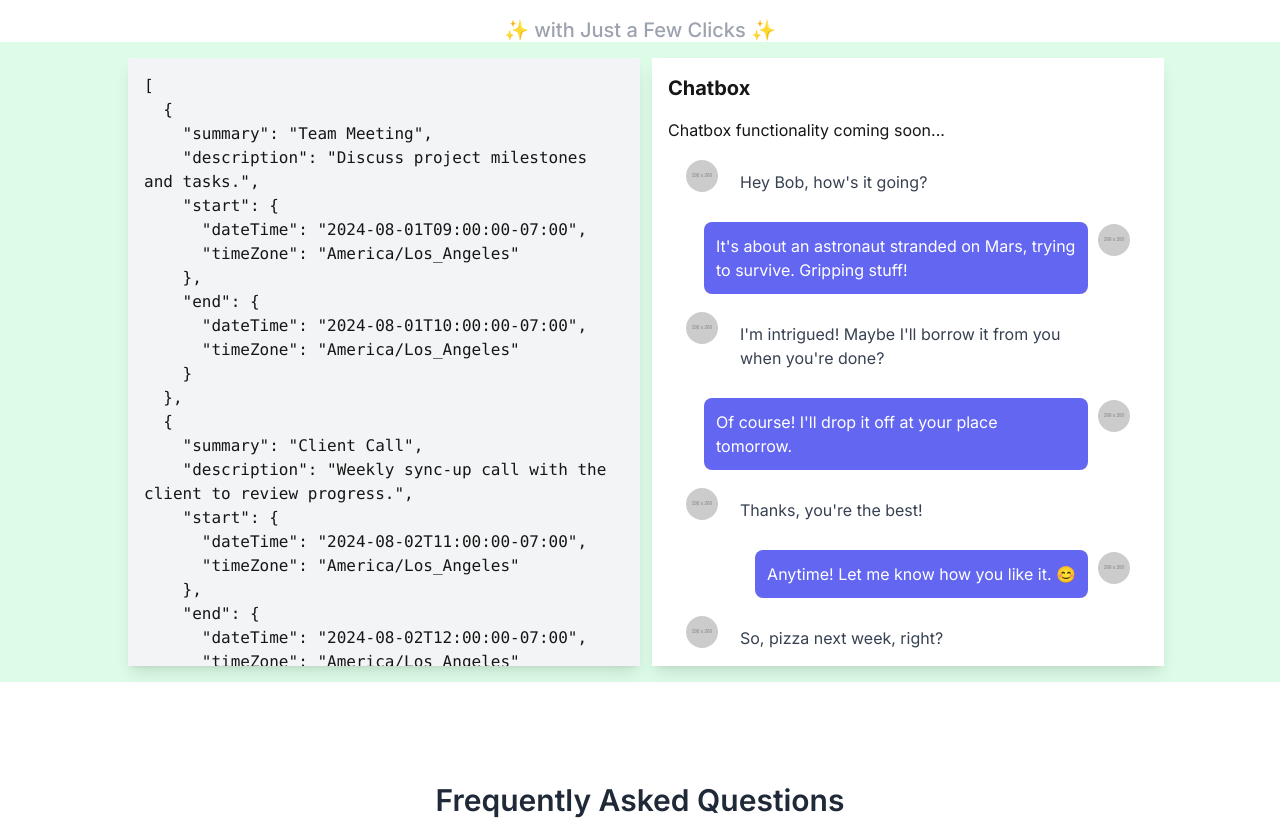
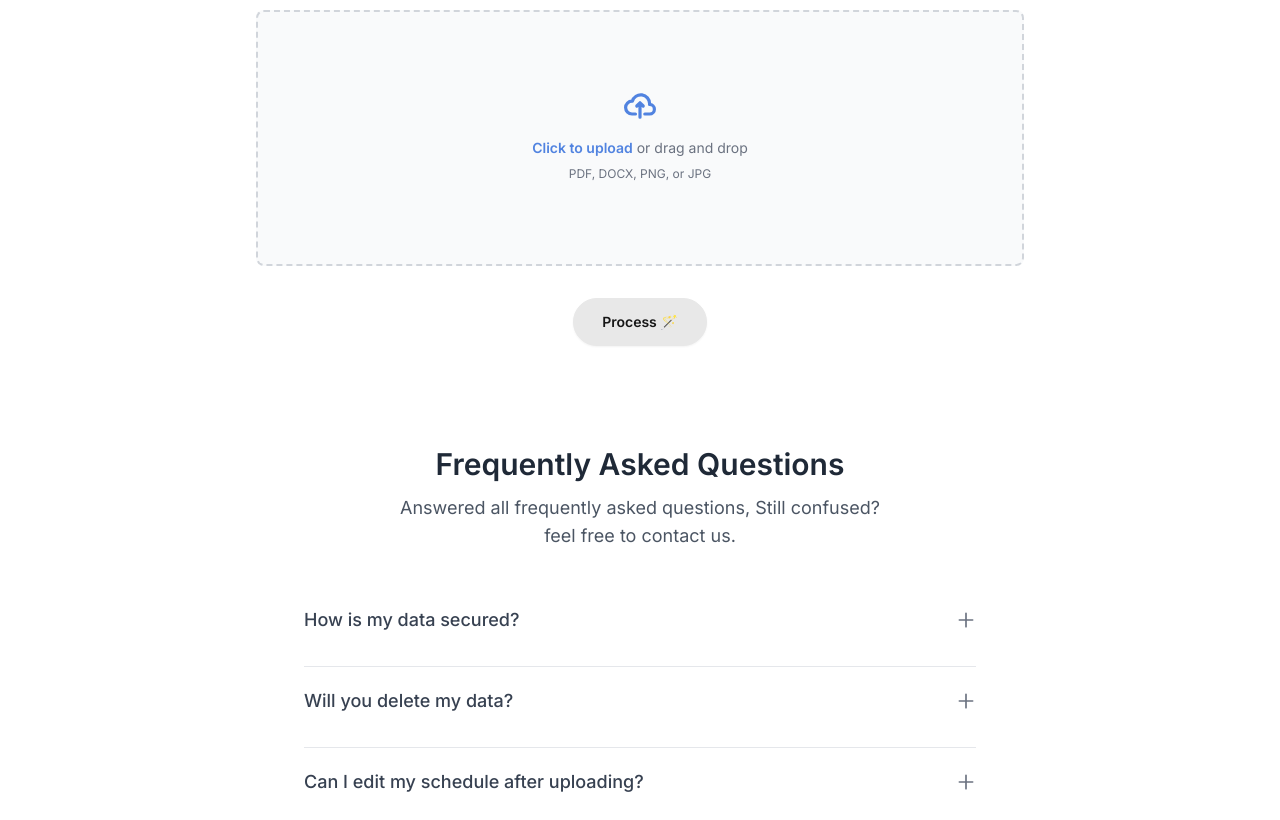
Before and after one commit to mk-sriram/pdf2cal, a Next.js app: page / in a window 1280 px wide. Shown: the part 380-1200 px from the top of the page. Built offline with nearby package versions, Linux system fonts and the light colour scheme.

Commit message:
fit chatare design, component now loads

```diff
--- a/package.json
+++ b/package.json
@@ -22,6 +22,7 @@
     "pdfjs-dist": "^4.5.136",
     "react": "^18",
     "react-dom": "^18",
+    "react-icons": "^5.2.1",
     "react-pdf": "^9.1.0",
     "react-syntax-highlighter": "^15.5.0",
     "typewriter-effect": "^2.21.0"
--- a/src/components/ActionArea/ActionArea.tsx
+++ b/src/components/ActionArea/ActionArea.tsx
@@ -2,15 +2,18 @@
 import React from "react";
 import Droparea from "./Droparea";
 import ChatArea from "./ChatArea";
-
+interface MsgItem {
+  role: string;
+  content: string;
+}
 const ActionArea: React.FC = () => {
   // const [isChatVisible, setIsChatVisible] = React.useState(false);
   // const [jsonData, setJsonData] = React.useState(null);
 
-  // const handleFileProcessed = (data: any) => {
-  //   setJsonData(data);
-  //   setIsChatVisible(true);
-  // };
+  const handleFileProcessed = (data: any) => {
+    // setJsonData(data);
+    // setIsChatVisible(true);
+  };
   const jsonData = [
     {
       summary: "Team Meeting",
@@ -90,7 +93,7 @@ const ActionArea: React.FC = () => {
       >
         {jsonData && <ChatArea jsonData={jsonData} />}
       </div> */}
-      <ChatArea jsonData={jsonData} />
+      <Droparea onFileProcessed={handleFileProcessed} />
 
     </div>
   );
--- a/src/components/ActionArea/ChatArea.tsx
+++ b/src/components/ActionArea/ChatArea.tsx
@@ -1,152 +1,113 @@
+"use client";
 import React, { useState } from "react";
-
-interface ChatAreaProps {
-  jsonData: any; // Replace 'any' with a more specific type if you know the structure
+import { FaArrowUp } from "react-icons/fa";
+interface MsgItem {
+  role: string;
+  content: string;
 }
 
-const ChatArea: React.FC<ChatAreaProps> = ({ jsonData }) => {
+const ChatBubble: React.FC<{ msgItem: MsgItem }> = ({ msgItem }) => {
+  const { role, content } = msgItem;
+
+  // Determine if the message is from the user
+  const isUser = role === "user";
+  // Apply different styles based on the role
+  const bubbleClass = isUser
+    ? "bg-[#0b7dffd4] text-white"
+    : "bg-white text-gray-800";
+
   return (
-    <div className="flex w-full h-[80vh] mt-8 bg-green-100 justify-center items-center ">
-      {/* Left block for JSON data */}
-      <div className="w-[40%] h-[95%] p-4 bg-gray-100 overflow-scroll mx-3 shadow-lg ">
-        <pre className="whitespace-pre-wrap ">
-          {JSON.stringify(jsonData, null, 2)}
-        </pre>
-      </div>
-
-      {/* Right block for chatbox */}
-      <div className="w-[40%] h-[95%] p-4 bg-white  overflow-scroll shadow-lg">
-        <h2 className="text-xl font-bold mb-4">Chatbox</h2>
-        {/* Chatbox content will go here */}
-        <p>Chatbox functionality coming soon...</p>
-        <div className="h-screen overflow-y-auto p-4 pb-36">
-          {/* <!-- Incoming Message --> */}
-          <div className="flex mb-4 cursor-pointer">
-            <div className="w-9 h-9 rounded-full flex items-center justify-center mr-2">
+    <div className={`flex ${isUser ? "justify-end" : "justify-start"} mb-4 `}>
+      {!isUser && (
+        <div className="w-9 h-9 rounded-full flex items-center justify-center mr-2 shadow">
           <img
             src="https://placehold.co/200x/ffa8e4/ffffff.svg?text=ʕ•́ᴥ•̀ʔ&font=Lato"
             alt="User Avatar"
             className="w-8 h-8 rounded-full"
           />
         </div>
-            <div className="flex max-w-96 bg-white rounded-lg p-3 gap-3">
-              <p className="text-gray-700">Hey Bob, how's it going?</p>
+      )}
+
+      <div
+        className={` flex max-w-96 p-3 gap-3 shadow rounded-3xl px-4 ${bubbleClass}`}
+      >
+        {content}
+      </div>
+    </div>
+  );
+};
+
+interface ChatAreaProps {
+  jsonData: any; // Raw JSON data to display
+  chatMessages: MsgItem[]; // Array of chat messages
+}
+
+// Example usage with placeholder data
+
+const ChatArea: React.FC<ChatAreaProps> = ({ jsonData, chatMessages }) => {
+  const [messageList, setMessageList] = React.useState(chatMessages);
+  const [chatMessage, setChatMessage] = React.useState("");
+  const messagesContainerRef = React.useRef<HTMLDivElement | null>(null);
+
+  React.useEffect(() => {
+    // Scroll to the bottom of the messages container
+    if (messagesContainerRef.current) {
+      messagesContainerRef.current.scrollTo({
+        top: messagesContainerRef.current.scrollHeight,
+        behavior: "smooth",
+      });
+    }
+  }, [messageList]);
+
+  //handleSendingChat messages
+  const handleChatMessage = () => {
+    if (chatMessage.trim()) {
+      setMessageList([...messageList, { role: "user", content: chatMessage }]);
+      setChatMessage("");
+    }
+  };
+
+  return (
+    <div className="flex flex-col justify-start items-center w-full h-fit">
+      <div className="flex w-[85%] h-[80vh] mt-8 bg-whitejustify-center items-center space-x-5  border-2 border-gray-300 border-dashed px-4 rounded-2xl">
+        {/* Left block for JSON data */}
+        <div className="flex w-[60%] h-[95%] p-4 justify-center shadow-xl rounded-2xl bg-gray-100">
+          <div className="overflow-scroll w-full ">
+            <div className="h-screen p-4 pb-36">
+              {JSON.stringify(jsonData, null, 2)}
+            </div>
           </div>
         </div>
 
-          {/* <!-- Outgoing Message --> */}
-          <div className="flex justify-end mb-4 cursor-pointer">
-            <div className="flex max-w-96 bg-indigo-500 text-white rounded-lg p-3 gap-3">
-              <p>
-                It's about an astronaut stranded on Mars, trying to survive.
-                Gripping stuff!
-              </p>
-            </div>
-            <div className="w-9 h-9 rounded-full flex items-center justify-center ml-2">
-              <img
-                src="https://placehold.co/200x/b7a8ff/ffffff.svg?text=ʕ•́ᴥ•̀ʔ&font=Lato"
-                alt="My Avatar"
-                className="w-8 h-8 rounded-full"
-              />
+        {/* Right block for chatbox */}
+        <div className="flex flex-col w-[40%] h-[95%] p-4 justify-center shadow-xl rounded-2xl bg-gray-100">
+          <div
+            className="overflow-scroll w-full  bg-transparent"
+            ref={messagesContainerRef}
+          >
+            <div className=" p-4 pb-36 bg-transparent">
+              {chatMessages.map((msg, index) => (
+                <ChatBubble key={index} msgItem={msg} />
+              ))}
             </div>
           </div>
 
-          {/* <!-- Incoming Message --> */}
-          <div className="flex mb-4 cursor-pointer">
-            <div className="w-9 h-9 rounded-full flex items-center justify-center mr-2">
-              <img
-                src="https://placehold.co/200x/ffa8e4/ffffff.svg?text=ʕ•́ᴥ•̀ʔ&font=Lato"
-                alt="User Avatar"
-                className="w-8 h-8 rounded-full"
+          <div className=" flex  bg-[#ffffff] rounded-full px-4 py-2 shadow">
+            <input
+              type="text"
+              placeholder="Message Parsyll"
+              value={chatMessage}
+              onChange={(e) => setChatMessage(e.target.value)}
+              className="flex-1 mx-4 bg-transparent text-gray-800 placeholder-gray-300 outline-none"
+              onKeyDown={handleChatMessage}
             />
-            </div>
-            <div className="flex max-w-96 bg-white rounded-lg p-3 gap-3">
-              <p className="text-gray-700">
-                I'm intrigued! Maybe I'll borrow it from you when you're done?
-              </p>
-            </div>
-          </div>
 
-          {/* <!-- Outgoing Message --> */}
-          <div className="flex justify-end mb-4 cursor-pointer">
-            <div className="flex max-w-96 bg-indigo-500 text-white rounded-lg p-3 gap-3">
-              <p>Of course! I'll drop it off at your place tomorrow.</p>
-            </div>
-            <div className="w-9 h-9 rounded-full flex items-center justify-center ml-2">
-              <img
-                src="https://placehold.co/200x/b7a8ff/ffffff.svg?text=ʕ•́ᴥ•̀ʔ&font=Lato"
-                alt="My Avatar"
-                className="w-8 h-8 rounded-full"
-              />
-            </div>
-          </div>
-
-          {/* <!-- Incoming Message --> */}
-          <div className="flex mb-4 cursor-pointer">
-            <div className="w-9 h-9 rounded-full flex items-center justify-center mr-2">
-              <img
-                src="https://placehold.co/200x/ffa8e4/ffffff.svg?text=ʕ•́ᴥ•̀ʔ&font=Lato"
-                alt="User Avatar"
-                className="w-8 h-8 rounded-full"
-              />
-            </div>
-            <div className="flex max-w-96 bg-white rounded-lg p-3 gap-3">
-              <p className="text-gray-700">Thanks, you're the best!</p>
-            </div>
-          </div>
-
-          {/* <!-- Outgoing Message --> */}
-          <div className="flex justify-end mb-4 cursor-pointer">
-            <div className="flex max-w-96 bg-indigo-500 text-white rounded-lg p-3 gap-3">
-              <p>Anytime! Let me know how you like it. 😊</p>
-            </div>
-            <div className="w-9 h-9 rounded-full flex items-center justify-center ml-2">
-              <img
-                src="https://placehold.co/200x/b7a8ff/ffffff.svg?text=ʕ•́ᴥ•̀ʔ&font=Lato"
-                alt="My Avatar"
-                className="w-8 h-8 rounded-full"
-              />
-            </div>
-          </div>
-
-          {/* <!-- Incoming Message --> */}
-          <div className="flex mb-4 cursor-pointer">
-            <div className="w-9 h-9 rounded-full flex items-center justify-center mr-2">
-              <img
-                src="https://placehold.co/200x/ffa8e4/ffffff.svg?text=ʕ•́ᴥ•̀ʔ&font=Lato"
-                alt="User Avatar"
-                className="w-8 h-8 rounded-full"
-              />
-            </div>
-            <div className="flex max-w-96 bg-white rounded-lg p-3 gap-3">
-              <p className="text-gray-700">So, pizza next week, right?</p>
-            </div>
-          </div>
-
-          {/* <!-- Outgoing Message --> */}
-          <div className="flex justify-end mb-4 cursor-pointer">
-            <div className="flex max-w-96 bg-indigo-500 text-white rounded-lg p-3 gap-3">
-              <p>Absolutely! Can't wait for our pizza date. 🍕</p>
-            </div>
-            <div className="w-9 h-9 rounded-full flex items-center justify-center ml-2">
-              <img
-                src="https://placehold.co/200x/b7a8ff/ffffff.svg?text=ʕ•́ᴥ•̀ʔ&font=Lato"
-                alt="My Avatar"
-                className="w-8 h-8 rounded-full"
-              />
-            </div>
-          </div>
-          {/* <!-- Incoming Message --> */}
-          <div className="flex mb-4 cursor-pointer">
-            <div className="w-9 h-9 rounded-full flex items-center justify-center mr-2">
-              <img
-                src="https://placehold.co/200x/ffa8e4/ffffff.svg?text=ʕ•́ᴥ•̀ʔ&font=Lato"
-                alt="User Avatar"
-                className="w-8 h-8 rounded-full"
-              />
-            </div>
-            <div className="flex max-w-96 bg-white rounded-lg p-3 gap-3">
-              <p className="text-gray-700">Hoorayy!!</p>
+            {/* Send Button */}
+            <div
+              onClick={handleChatMessage}
+              className="flex items-center justify-center w-8 h-8 bg-white text-[#0b7dffd4] hover:text-white rounded-full cursor-pointer hover:bg-[#95c6ff]  duration-300 transition-all ease-in-out shadow"
+            >
+              <FaArrowUp />
             </div>
           </div>
         </div>
--- a/src/components/ActionArea/Droparea.tsx
+++ b/src/components/ActionArea/Droparea.tsx
@@ -1,14 +1,52 @@
 "use client";
 import React, { useState } from "react";
+import ChatArea from "./ChatArea"; // Import ChatArea component
 
 interface DropareaProps {
   onFileProcessed: (data: any) => void;
 }
-
+interface EventData {
+  summary: string;
+  description: string;
+  start: {
+    dateTime: string;
+    timeZone: string;
+  };
+  end: {
+    dateTime: string;
+    timeZone: string;
+  };
+}
+interface MsgItem {
+  role: string;
+  content: string;
+}
+const placeholderMessages: MsgItem[] = [
+  { role: "bot", content: "Hello! How can I assist you today?" },
+  { role: "user", content: "I need help with my order." },
+  { role: "bot", content: "Sure, can you provide your order number?" },
+  { role: "user", content: "It's 123456." },
+  {
+    role: "bot",
+    content: "Thank you! Let me check the status of your order.",
+  },
+  { role: "bot", content: "Hello! How can I assist you today?" },
+  { role: "user", content: "I need help with my order." },
+  { role: "bot", content: "Sure, can you provide your order number?" },
+  { role: "user", content: "It's 123456." },
+  {
+    role: "bot",
+    content: "Thank you! Let me check the status of your order.",
+  },
+];
 const Droparea: React.FC<DropareaProps> = ({ onFileProcessed }) => {
   const [file, setFile] = useState<File | null>(null);
   const [loading, setLoading] = useState<boolean>(false);
   const [filePreview, setFilePreview] = useState<string | null>(null);
+
+  const [isExpanded, setIsExpanded] = useState(false);
+  const [fileProcessed, setFileProcessed] = useState(false);
+  const [jsonData, setJsonData] = useState<EventData | null>(null);
 
   const handleFileChange = (event: React.ChangeEvent<HTMLInputElement>) => {
     const selectedFile = event.target.files?.[0];
@@ -17,34 +55,54 @@ const Droparea: React.FC<DropareaProps> = ({ onFileProcessed }) => {
     }
   };
 
-  const handleProcessing = async () => {
-    if (!file) return;
+  // const handleProcessing = async () => {
+  //   if (!file) return;
 
-    setLoading(true);
+  //   setLoading(true);
 
-    const formData = new FormData();
-    formData.append("file", file);
+  //   const formData = new FormData();
+  //   formData.append("file", file);
 
-    try {
-      const response = await fetch("/api/upload", {
-        method: "POST",
-        body: formData,
+  //   try {
+  //     const response = await fetch("/api/upload", {
+  //       method: "POST",
+  //       body: formData,
+  //     });
+
+  //     if (response.ok) {
+  //       const data = await response.json();
+  //       onFileProcessed(data); // Pass the data to the parent component
+  //     } else {
+  //       console.error("Failed to upload file");
+  //     }
+  //   } catch (error) {
+  //     console.error("An error occurred while uploading the file", error);
+  //   } finally {
+  //     setLoading(false);
+  //     setFilePreview("");
+  //   }
+  // };
+
+  const processFile = async () => {
+    // Simulate file processing
+    setTimeout(() => {
+      setJsonData({
+        // Simulate processed data
+        summary: "Team Meeting",
+        description: "Discuss project milestones and tasks.",
+        start: {
+          dateTime: "2024-08-01T09:00:00-07:00",
+          timeZone: "America/Los_Angeles",
+        },
+        end: {
+          dateTime: "2024-08-01T10:00:00-07:00",
+          timeZone: "America/Los_Angeles",
+        },
       });
-
-      if (response.ok) {
-        const data = await response.json();
-        onFileProcessed(data); // Pass the data to the parent component
-      } else {
-        console.error("Failed to upload file");
-      }
-    } catch (error) {
-      console.error("An error occurred while uploading the file", error);
-    } finally {
-      setLoading(false);
-      setFilePreview("");
-    }
+      setFileProcessed(true);
+      setIsExpanded(true);
+    }, 1000);
   };
-
   const handleDrop = (event: React.DragEvent<HTMLLabelElement>) => {
     event.preventDefault();
     const selectedFile = event.dataTransfer.files[0];
@@ -84,8 +142,11 @@ const Droparea: React.FC<DropareaProps> = ({ onFileProcessed }) => {
 
   return (
     <div className="flex flex-col justify-start items-center w-full h-fit">
+      {!fileProcessed ? (
         <label
-        className="flex flex-col items-center justify-center w-[60%] h-64 border-2 border-gray-300 border-dashed rounded-lg cursor-pointer bg-gray-50 hover:bg-gray-100"
+          className={`flex flex-col items-center justify-center transition-all duration-2000 ease-in-out ${
+            isExpanded ? "w-full h-screen" : "w-[60%] h-64"
+          }  border-2 border-gray-300 border-dashed rounded-lg cursor-pointer bg-gray-50 hover:bg-gray-100`}
           onDrop={handleDrop}
           onDragOver={handleDragOver}
         >
@@ -156,14 +217,21 @@ const Droparea: React.FC<DropareaProps> = ({ onFileProcessed }) => {
             onChange={handleFileChange}
           />
         </label>
-      {file && (
+      ) : (
+        <div
+          className={`transition-opacity duration-2000 ease-in-out ${
+            isExpanded ? "opacity-100 max-h-full" : "opacity-0 max-h-0"
+          }`}
+        >
+          <ChatArea jsonData={jsonData} chatMessages={placeholderMessages} />
+        </div>
+      )}
       <button
         className="btn px-7 rounded-full outline-[#0b7dffd4] text-grey-800 hover:bg-[#6dc1fc] mt-8"
-          onClick={handleProcessing}
+        onClick={processFile}
       >
         Process 🪄
       </button>
-      )}
     </div>
   );
 };
```
Also changed, not shown: 1 other file (tests, documents, lock files or other folders). Lines whose indentation alone changed are shown as unchanged.
